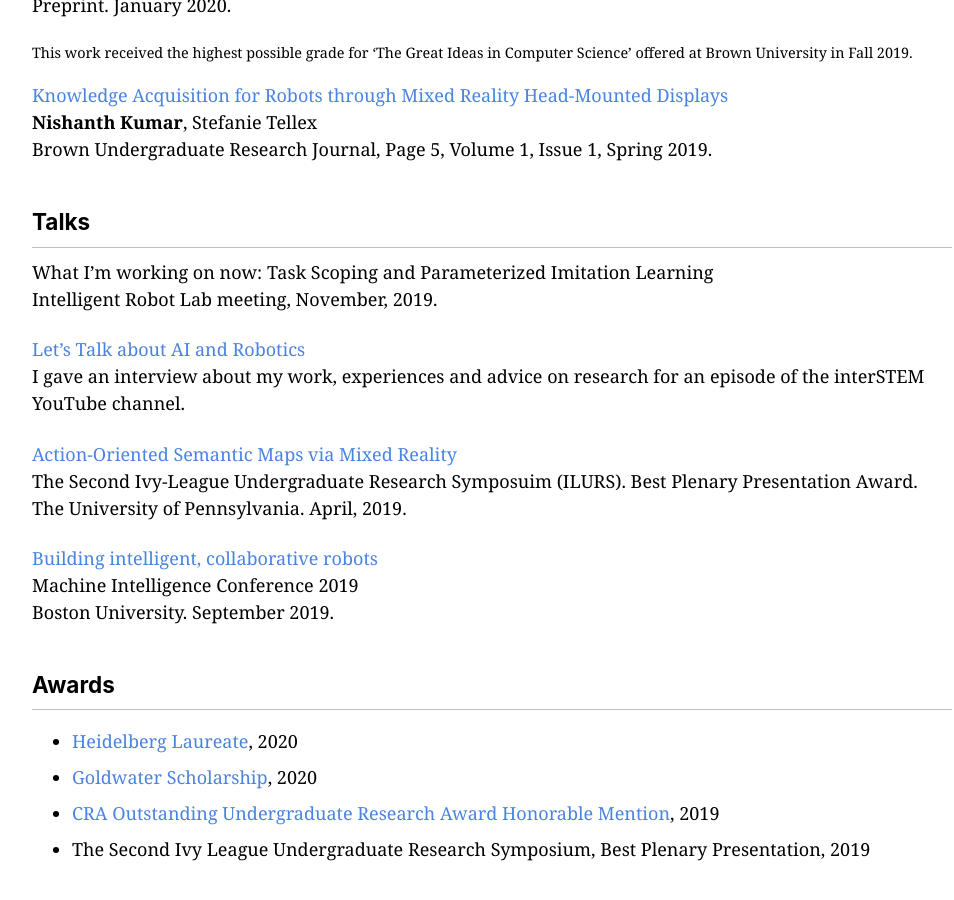
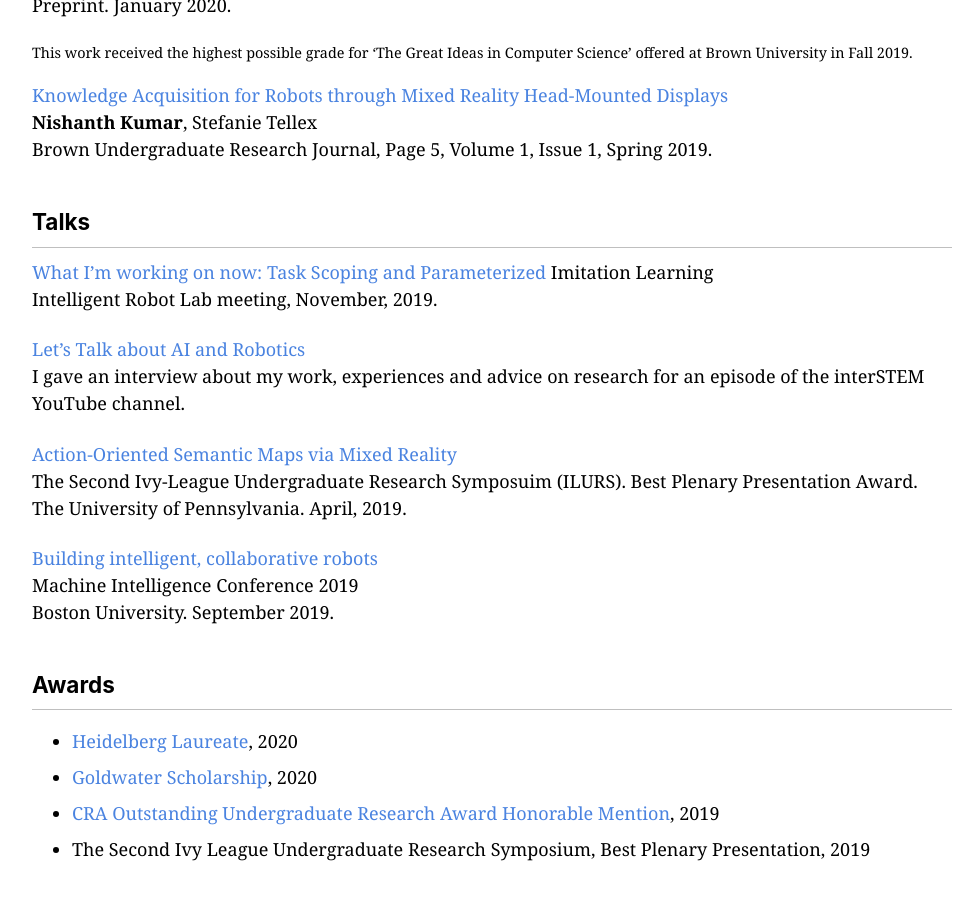
Before and after one commit to NishanthJKumar/NishanthJKumar.github.io, a Jekyll site: the page built from _pages/research.md, in a window 1280 px wide and 900 px high, scrolled down 2259 px. Shown: the whole window, without its empty margins (148-1102 px from the left). Built offline with Jekyll 4.4.1, drawn with Linux system fonts in a browser that asks for light colours; cached includes are drawn as plain includes; nearby versions of some CDN libraries; part of the change alters nothing that is shown.

```diff
--- a/_pages/research.md
+++ b/_pages/research.md
@@ -64,7 +64,7 @@ This work received the highest possible grade for ‘The Great Ideas in Computer
 <br/> Brown Undergraduate Research Journal, Page 5, Volume 1, Issue 1, Spring 2019.
 
 ## Talks
-What I'm working on now: Task Scoping and Parameterized Imitation Learning
+[What I'm working on now: Task Scoping and Parameterized](http://nishanthjkumar.com/research/) Imitation Learning
 <br/> Intelligent Robot Lab meeting, November, 2019.
 
 [Let's Talk about AI and Robotics](https://www.youtube.com/watch?v=OOAPni0ZUW8)
```
